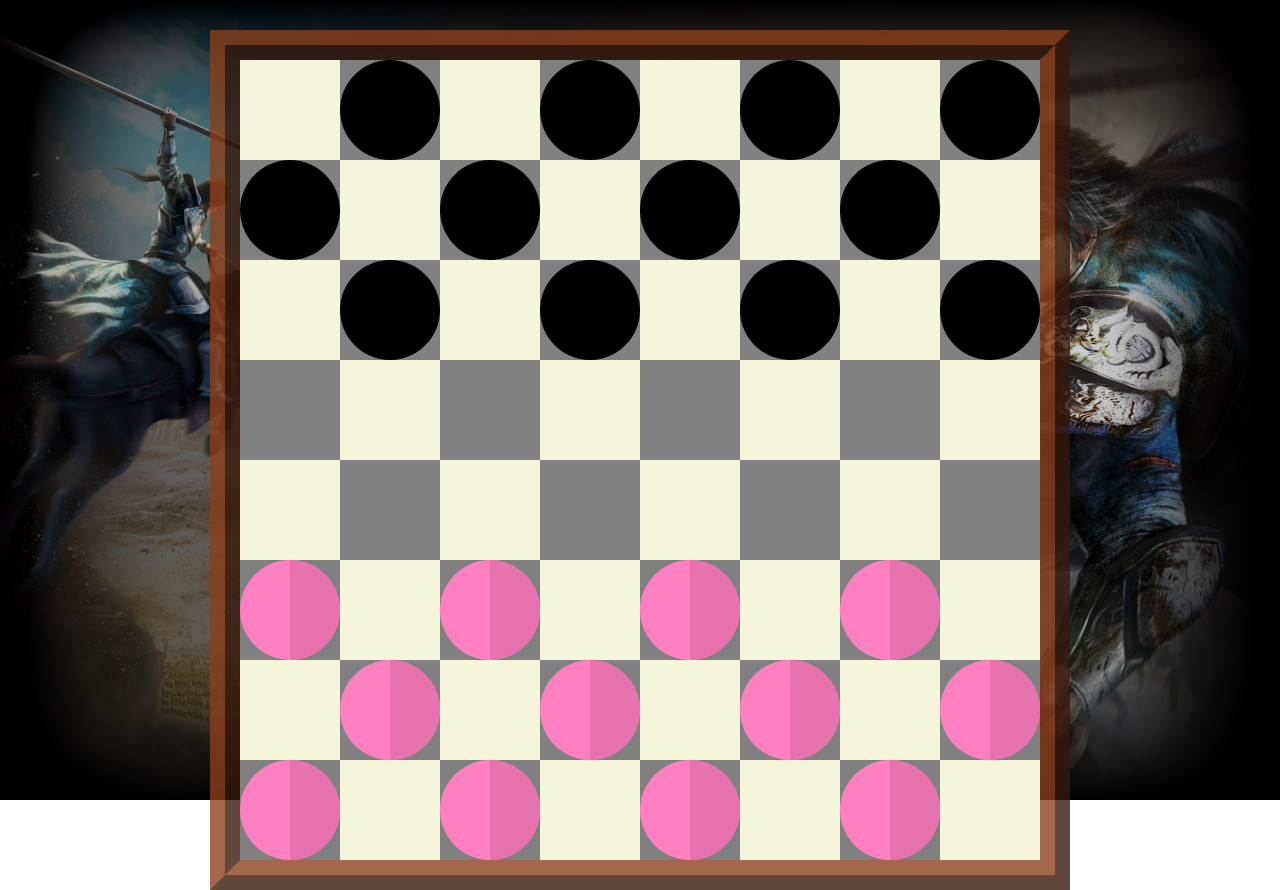
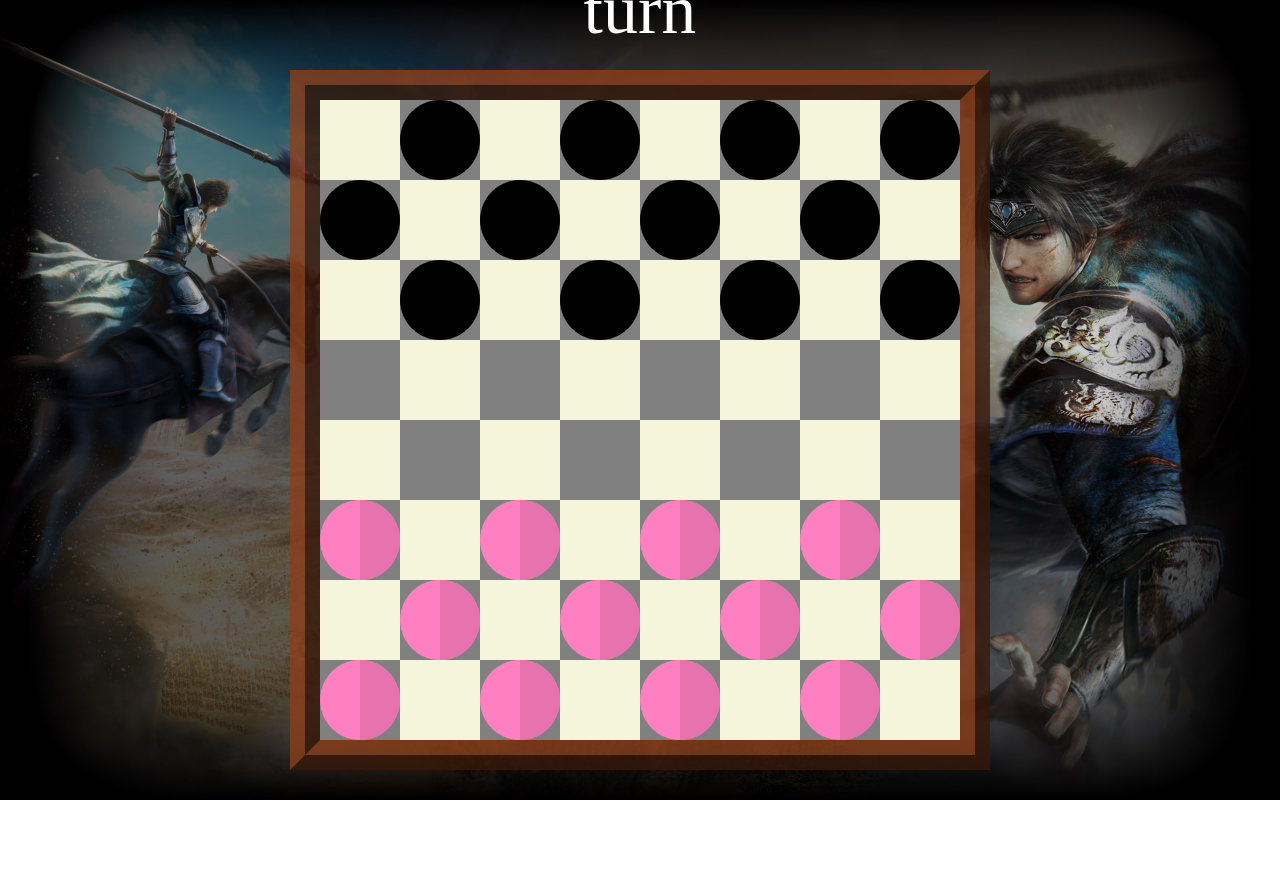
Before and after one commit to bobbykwong/checkers_game, a plain HTML site: page index.html in a window 1280 px wide. Both pictures are taken after a click on the button "Start Game". After the commit the page ends 800 px from the top, so only its background shows below. Drawn offline with Linux system fonts and the light colour scheme.

Commit message:
CSS changes to fit live link size

```diff
--- a/styles.css
+++ b/styles.css
@@ -11,7 +11,7 @@ body{
 }
 
 main{
-	height: 100%;
+	height: 90%;
 	display: flex;
 	justify-content: center;
 	flex-direction: column;
@@ -85,8 +85,8 @@ main{
 
 .dark{
 	background-color: grey;
-	width: 100px;
-	height: 100px;
+	width: 80px;
+	height: 80px;
 	border-color: black;
 	box-sizing: border-box;
 	text-align: center;
@@ -94,8 +94,8 @@ main{
 
 .light{
 	background-color: beige;
-	width: 100px;
-	height: 100px;
+	width: 80px;
+	height: 80px;
 	box-sizing: border-box;
 	text-align: center;
 }
```
